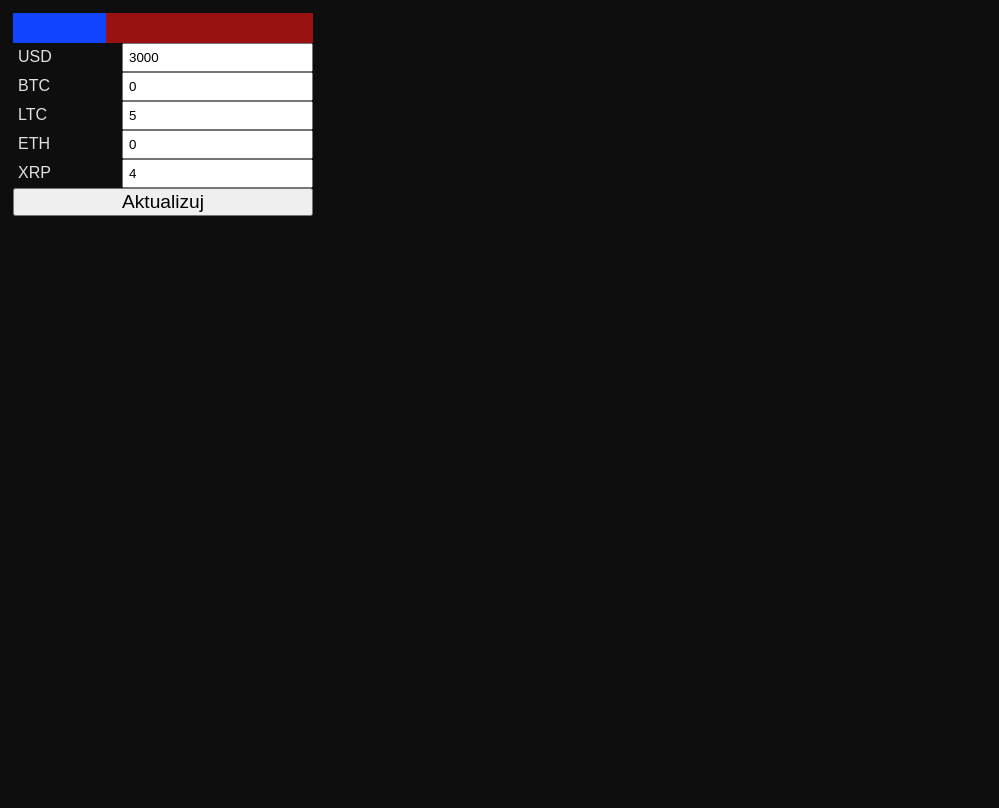
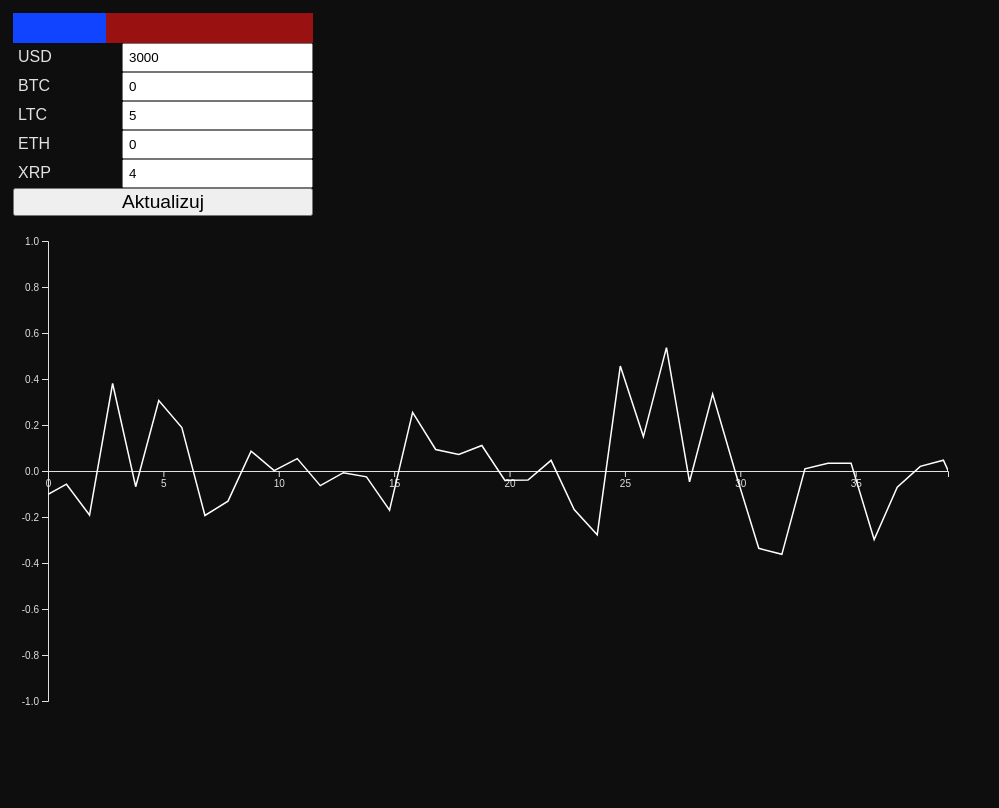
Before and after one commit to tojatos/MSiD, a Flask app: page / in a window 1280 px wide. Shown: the whole page, without its empty margins (0-999 px from the left). Run offline with Flask 2, Linux system fonts and the light colour scheme; data comes from the database, SQL or seed files in the repository; data that the repository does not hold is empty; some libraries are stand-ins or nearby versions.

Commit message:
d3 example added

```diff
--- a/src/app/static/main.css
+++ b/src/app/static/main.css
@@ -39,3 +39,9 @@ body {
   width: 100%;
   font-size: 1.2em;
 }
+
+.line {
+  fill: none;
+  stroke: #fff;
+  stroke-width: 1.5px;
+}
--- a/src/app/templates/main_view.html
+++ b/src/app/templates/main_view.html
@@ -12,15 +12,88 @@
   {% endfor %}
   <button class="btn update">Aktualizuj</button>
 </form>
+<svg width="960" height="500"></svg>
 {% endblock %}
 
 {% block scripts %}
+<script src="{{ url_for('static', filename='node_modules/d3/dist/d3.js')}}"></script>
+
+<script>
+  var n = 40,
+    random = d3.randomNormal(0, .2),
+    data = d3.range(n).map(random);
+
+var svg = d3.select("svg"),
+    margin = {top: 20, right: 20, bottom: 20, left: 40},
+    width = +svg.attr("width") - margin.left - margin.right,
+    height = +svg.attr("height") - margin.top - margin.bottom,
+    g = svg.append("g").attr("transform", "translate(" + margin.left + "," + margin.top + ")");
+
+var x = d3.scaleLinear()
+    .domain([0, n - 1])
+    .range([0, width]);
+
+var y = d3.scaleLinear()
+    .domain([-1, 1])
+    .range([height, 0]);
+
+var line = d3.line()
+    .x(function(d, i) { return x(i); })
+    .y(function(d, i) { return y(d); });
+
+g.append("defs").append("clipPath")
+    .attr("id", "clip")
+  .append("rect")
+    .attr("width", width)
+    .attr("height", height);
+
+g.append("g")
+    .attr("class", "axis axis--x")
+    .attr("transform", "translate(0," + y(0) + ")")
+    .call(d3.axisBottom(x));
+
+g.append("g")
+    .attr("class", "axis axis--y")
+    .call(d3.axisLeft(y));
+
+g.append("g")
+    .attr("clip-path", "url(#clip)")
+  .append("path")
+    .datum(data)
+    .attr("class", "line")
+  .transition()
+    .duration(500)
+    .ease(d3.easeLinear)
+    .on("start", tick);
+
+function tick() {
+
+  // Push a new data point onto the back.
+  data.push(random());
+
+  // Redraw the line.
+  d3.select(this)
+      .attr("d", line)
+      .attr("transform", null);
+
+  // Slide it to the left.
+  d3.active(this)
+      .attr("transform", "translate(" + x(-1) + ",0)")
+    .transition()
+      .on("start", tick);
+
+  // Pop the old data point off the front.
+  data.shift();
+
+}
+</script>
+
 <script>
   const update_wallet_btn = document.querySelector('.btn.update');
   const update_wallet_form = document.querySelector('.wallet');
   const update_wallet_url = '/update_wallet';
   const get_wallet_url = '/get_wallet';
-  const wallet_refresh_delay = 5000;
+  const refresh_delay = 5000;
   const wallet_refresh_bar = document.querySelector('.wallet_refresh_bar');
 
   function refresh_wallet() {
@@ -57,7 +130,7 @@
   }
 
   refresh_wallet()
-  setInterval(update_bar, wallet_refresh_delay/100)
+  setInterval(update_bar, refresh_delay/100)
   update_wallet_btn.onclick = update_wallet;
 </script>
 {% endblock %}
```
Also changed, not shown: src/app/static/package.json (added, +14 -0 lines), src/app/static/package-lock.json (added), 1 other file.
